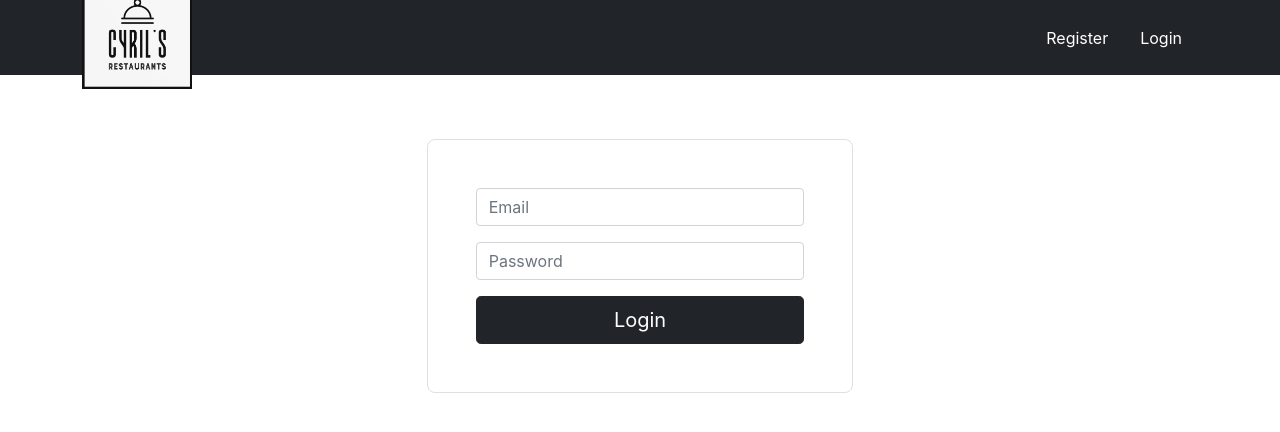
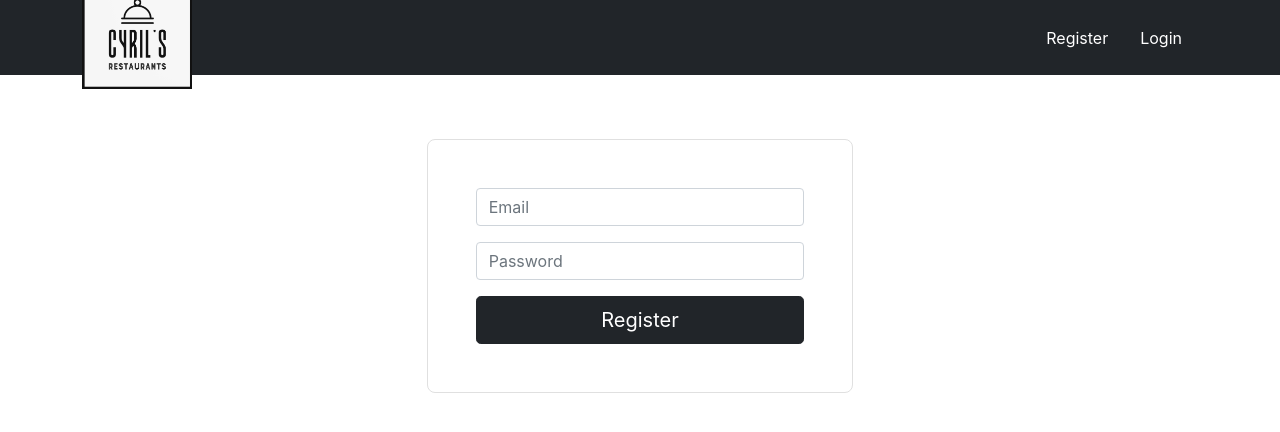
Before and after one commit to cyrrill/full-stack-restaurant-app, a Next.js app in the folder frontend/: page /auth/register in a window 1280 px wide. Shown: the top 432 px of the page. Built offline with nearby package versions, Linux system fonts and the light colour scheme; no server answers.

Commit message:
Update registration

```diff
--- a/frontend/pages/auth/register.js
+++ b/frontend/pages/auth/register.js
@@ -34,7 +34,7 @@ export default function Register() {
             <Form.Control type="password" id="password" placeholder="Password" required />
           </div>
           <div className="d-grid gap-2">
-            <Button variant="dark" onClick={doRegister} size="lg">Login</Button>
+            <Button variant="dark" onClick={doRegister} size="lg">Register</Button>
           </div>
         </Form>
       </div>
@@ -42,7 +42,7 @@ export default function Register() {
       <div className="toast-container position-absolute bottom-0 start-0 p-3" style={{zIndex: 11}}>
         <Toast onClose={() => setShowToast(false)} show={showToast} delay={5000} autohide>
           <Toast.Header className="text-danger">
-            <strong className="me-auto">Login Failed</strong>
+            <strong className="me-auto">Registration Failed</strong>
           </Toast.Header>
           <Toast.Body>There was an error registering, please try again.</Toast.Body>
         </Toast>
```
